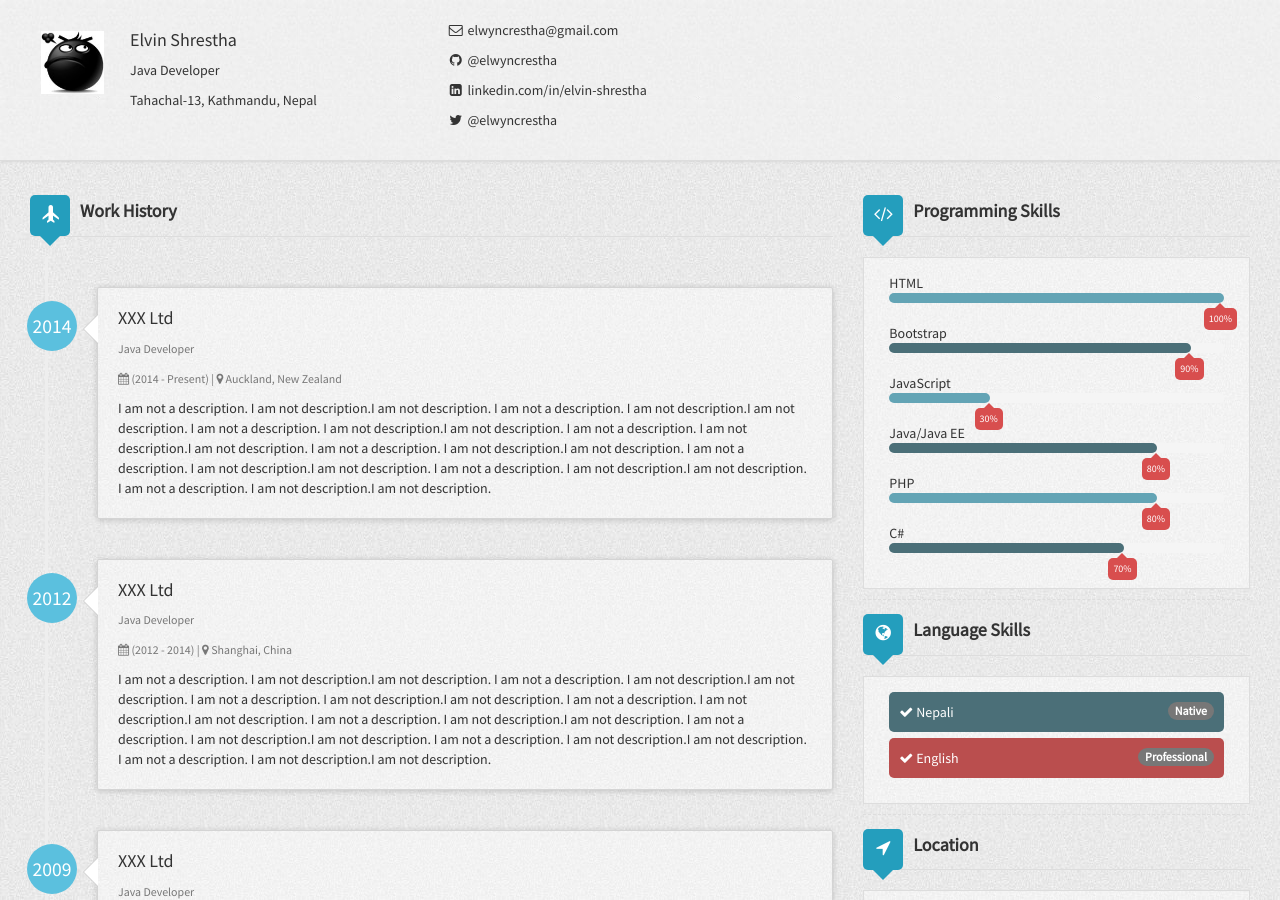
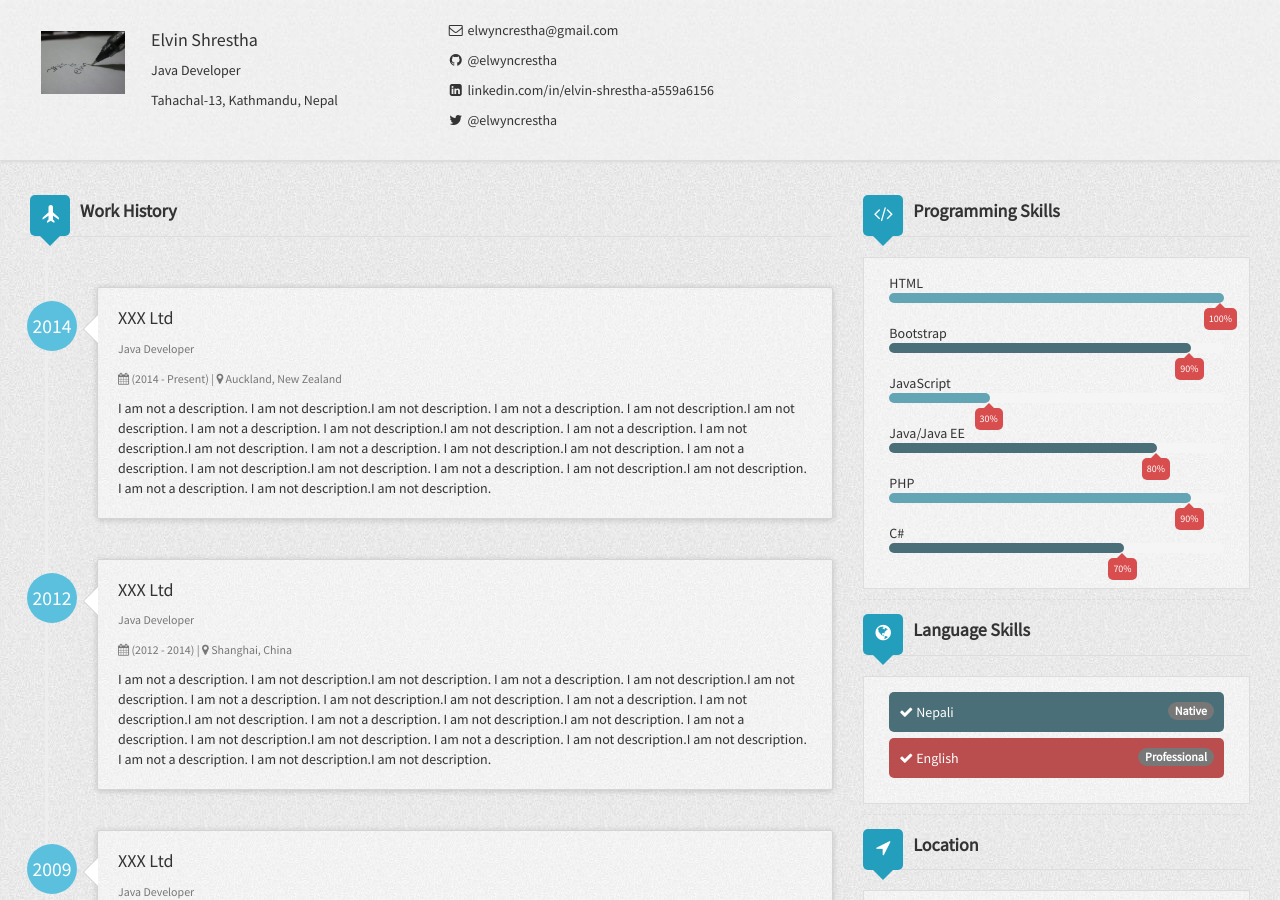
Before and after one commit to elwyncrestha/elwyncrestha.github.io-old, a Jekyll site: the page built from index.html, in a window 1280 px wide and 900 px high. Built offline with Jekyll 4.4.1, drawn with Linux system fonts in a browser that asks for light colours; nearby versions of some CDN libraries.

Commit message:
Update: Template

```diff
--- a/_config.yml
+++ b/_config.yml
@@ -21,7 +21,7 @@ author:
   link: https://elwyncrestha.github.io
   weibo:
   github: elwyncrestha
-  linkedin: elvin-shrestha
+  linkedin: elvin-shrestha-a559a6156
   twitter: elwyncrestha
   gavatar: /resumecard/assets/img/avatar.JPG
   stackoverflow:
@@ -79,7 +79,7 @@ author:
       percentage: 80%
     - skill5:
       name: PHP
-      percentage: 80%
+      percentage: 90%
     - skill6:
       name: C#
       percentage: 70%
```
Also changed, not shown: assets/img/avatar.JPG.
